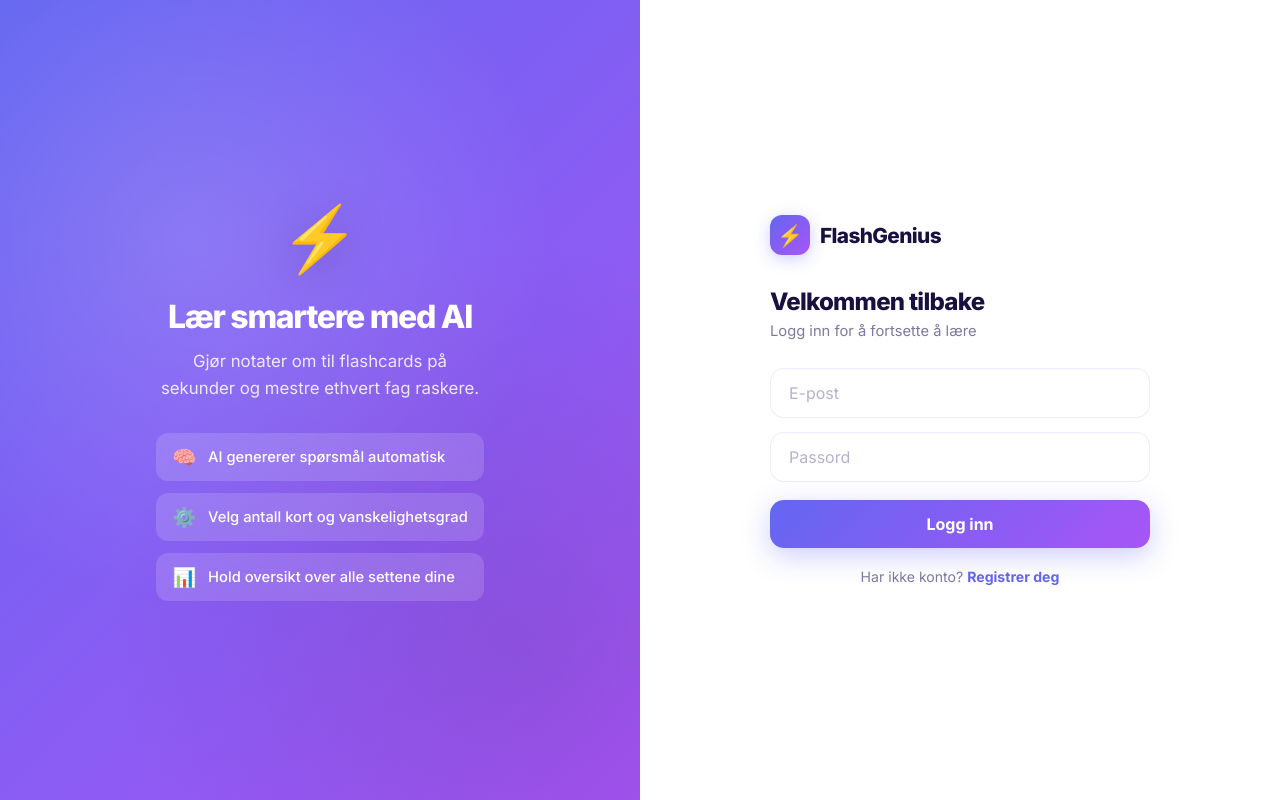
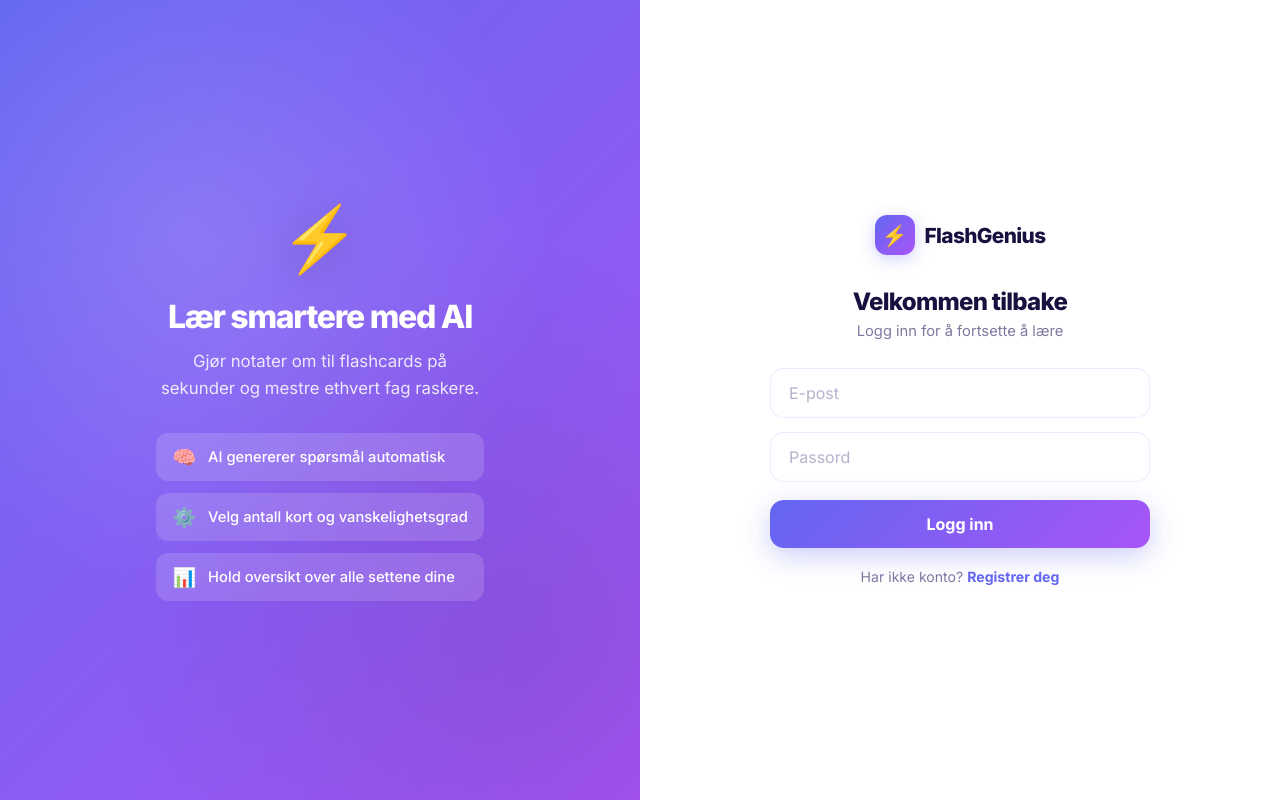
Before and after one commit to arink1305/FlashGenius, a React app in the folder frontend/: page /login in a window 1280 px wide. Built offline with nearby package versions, Linux system fonts and the light colour scheme; no server answers; the HTML template or start-up script is replaced by a standard one.

Commit message:
Center auth card content for balanced layout

```diff
--- a/frontend/src/index.css
+++ b/frontend/src/index.css
@@ -531,6 +531,7 @@
 .auth-logo {
     display: flex;
     align-items: center;
+    justify-content: center;
     gap: 10px;
     margin-bottom: 32px;
 }
@@ -558,12 +559,14 @@
     font-weight: 800;
     letter-spacing: -0.03em;
     margin-bottom: 6px;
+    text-align: center;
 }
 
 .auth-subtitle {
     color: var(--muted);
     font-size: 0.92rem;
     margin-bottom: 28px;
+    text-align: center;
 }
 
 .auth-form { display: flex; flex-direction: column; gap: 14px; }
```
